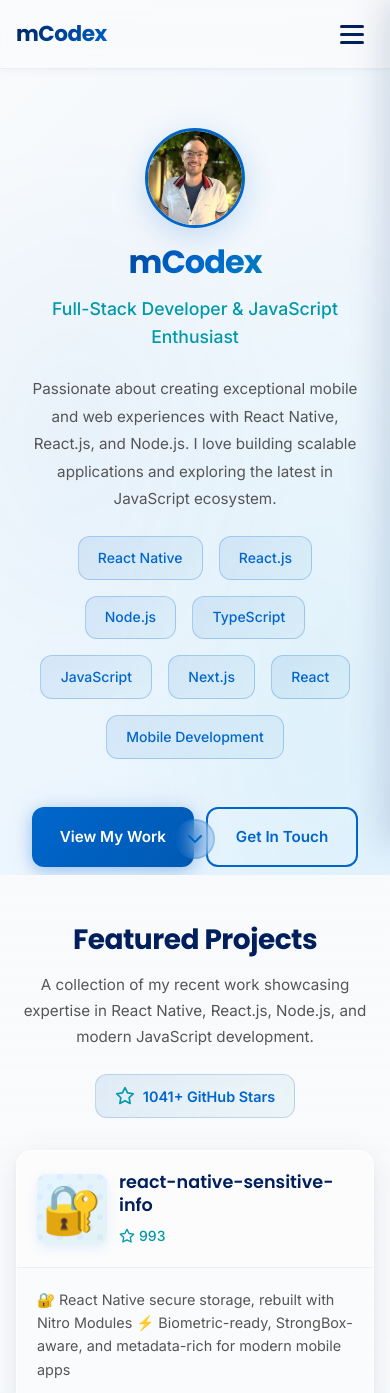
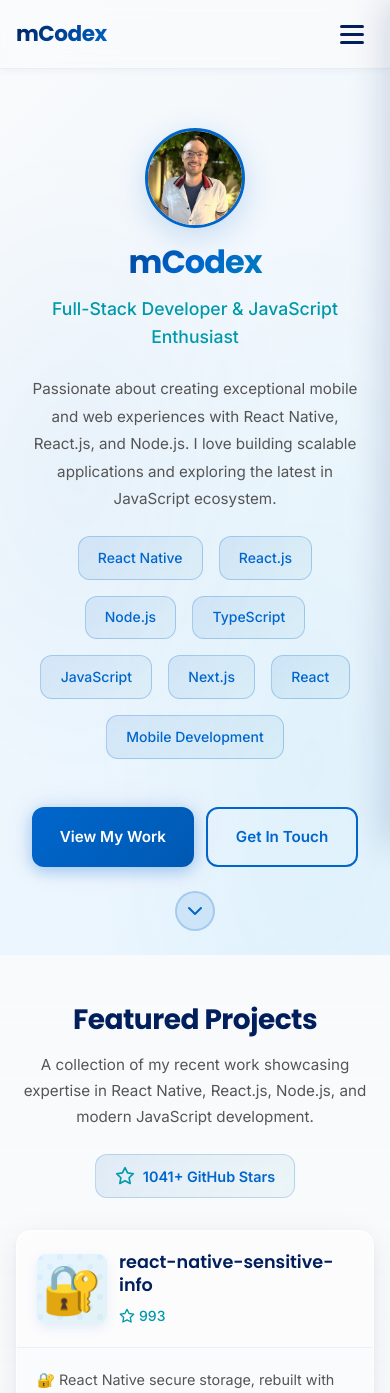
Before and after one commit to mCodex/mcodex.github.io, a Next.js app: page / in a window 390 px wide. Shown: the top 1393 px of the page. Built offline with nearby package versions, Linux system fonts and the light colour scheme.

Commit message:
fix(ui): refine mobile spacing — add Hero padding-bottom and raise scrollIndicator bottom to 1.5rem

```diff
--- a/src/app/components/Hero/Hero.module.scss
+++ b/src/app/components/Hero/Hero.module.scss
@@ -29,6 +29,7 @@
   @media (max-width: $mobile) {
     padding-top: 120px;
     min-height: calc(100vh - 40px);
+    padding-bottom: 80px;
   }
 
   // Smooth gradient overlay for depth
@@ -318,7 +319,7 @@
   }
 
   @media (max-width: $mobile) {
-    bottom: 1rem;
+    bottom: 1.5rem;
     width: 40px;
     height: 40px;
     border-radius: 50%;
```
